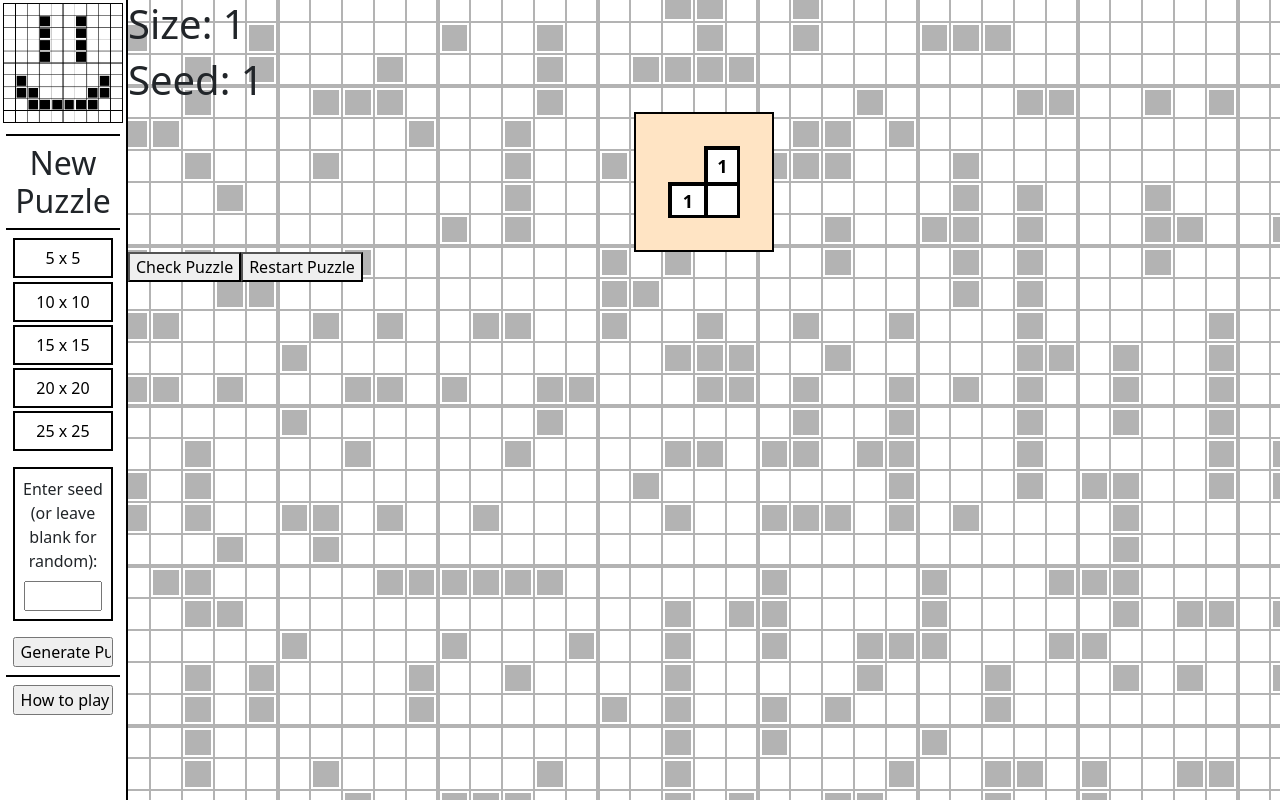
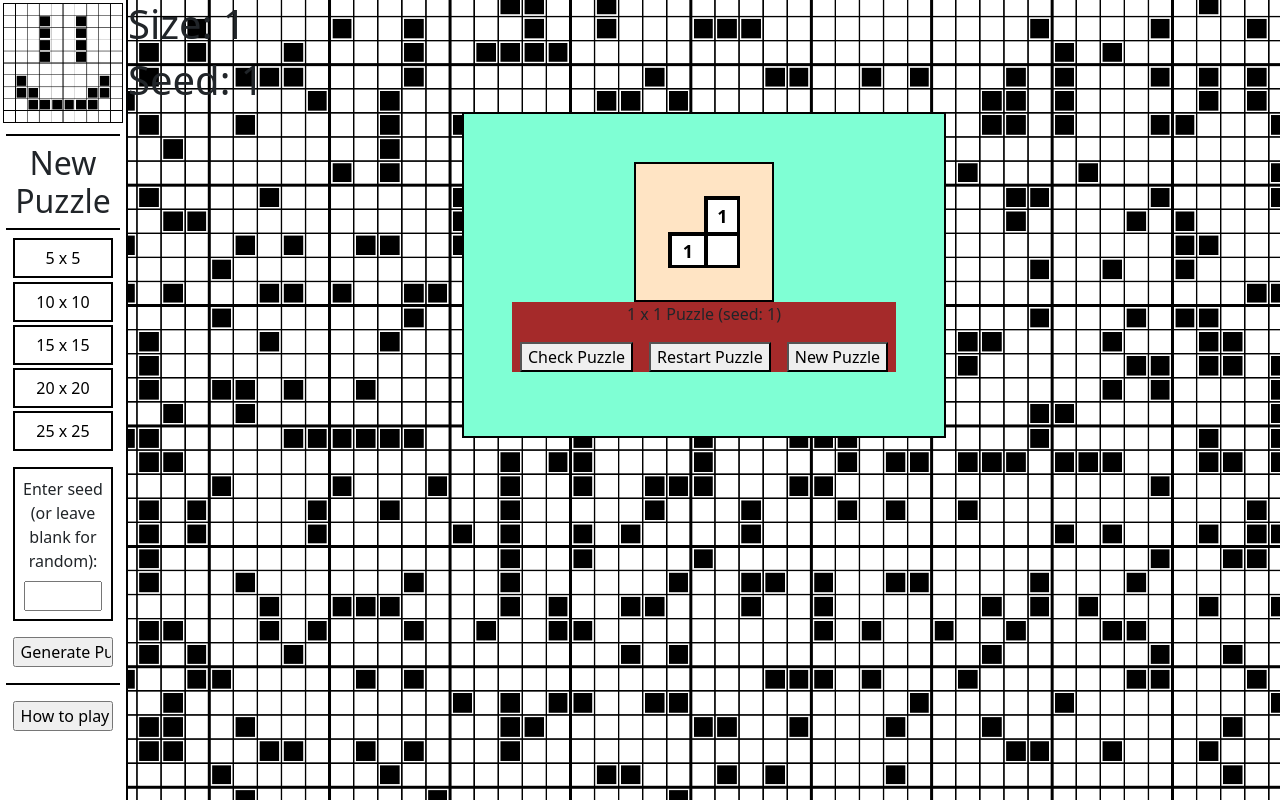
Before and after one commit to HoggTruman/nonogram, a React app: page /1/1 in a window 1280 px wide. Built offline with nearby package versions, Linux system fonts and the light colour scheme.

Commit message:
Add New Puzzle button + confirm

```diff
--- a/src/components/PuzzleMenu.js
+++ b/src/components/PuzzleMenu.js
@@ -2,6 +2,7 @@ import React from "react";
 
 import checkPuzzle from "../utility/checkPuzzle";
 import "./styles/PuzzleMenu.css";
+import { getRandomSeed } from "../utility/puzzleUtility";
 
 
 class PuzzleMenu extends React.Component {
@@ -18,6 +19,7 @@ class PuzzleMenu extends React.Component {
   componentDidMount() {
     const checkButton = document.getElementById("btn-check-puzzle");
     const restartButton = document.getElementById("btn-restart-puzzle");
+    const newButton = document.getElementById("btn-new-puzzle");
 
     checkButton.addEventListener("click", () => {
       if (this.props.puzzleComplete) {
@@ -25,25 +27,44 @@ class PuzzleMenu extends React.Component {
       }
       const puzzleComplete = checkPuzzle(this.props.cells, this.props.solution);
       this.props.setPuzzleComplete(puzzleComplete);
-    })
+    });
 
     restartButton.addEventListener("click", () => {
       if (confirm("Are you sure you want to restart the puzzle?")) {
         this.props.setCells(this.props.defaultCells);
         this.props.setPuzzleComplete(null);
       }
+    });
+
+    newButton.addEventListener("click", () => {
+      if (this.props.puzzleComplete || confirm("Are you sure you want to start a new puzzle?")) {
+        this.props.navigateToNewPuzzlePage(
+          this.props.size,
+          getRandomSeed()
+        )
+      }
     })
   }
 
   render() {
     return (
-      <div>
+      <div id="puzzle-menu">
+        <p id="puzzle-info">
+          {`${this.props.size} x ${this.props.size} Puzzle (seed: ${this.props.seed})` }
+        </p>
+
+        <div id="puzzle-buttons">
           <button id="btn-check-puzzle">
             Check Puzzle
           </button>
           <button id="btn-restart-puzzle">
             Restart Puzzle
           </button>
+          <button id="btn-new-puzzle">
+            New Puzzle
+          </button>
+        </div>
+
         <div
           id="status-message"
           className={this.props.puzzleComplete? "complete": "incomplete"}
--- a/src/components/Sidebar.js
+++ b/src/components/Sidebar.js
@@ -3,6 +3,7 @@ import { BOARD_SIZES } from "../utility/constants";
 
 import "./styles/Sidebar.css";
 import logo from "../assets/logo.jpg";
+import { getRandomSeed } from "../utility/puzzleUtility";
 
 
 
@@ -17,11 +18,13 @@ class Sidebar extends React.Component {
     generatePuzzleButton.addEventListener('click', event => {
       event.preventDefault();
 
-      const formData = new FormData(document.getElementById("puzzle-form"));
-      const size = formData.get('puzzle-size');
-      const seed = formData.get('seed') || Math.floor(Math.random() * 1000000000);
+      if (this.props.puzzleComplete || confirm("Are you sure you want to start a new puzzle?")) {
+        const formData = new FormData(document.getElementById("puzzle-form"));
+        const size = formData.get('puzzle-size');
+        const seed = formData.get('seed') || getRandomSeed();
 
-      this.props.navigateToNewPuzzlePage(size, seed)
+        this.props.navigateToNewPuzzlePage(size, seed)
+      }
     })
   }
 
--- a/src/components/styles/PuzzleMenu.css
+++ b/src/components/styles/PuzzleMenu.css
@@ -1,3 +1,11 @@
+#puzzle-menu {
+  background-color: brown;
+}
+
+#puzzle-menu > p#puzzle-info {
+  text-align: center;
+}
+
 #status-message.complete {
   color: green;
 }
@@ -5,3 +13,13 @@
 #status-message.incomplete {
   color: red;
 }
+
+#puzzle-buttons {
+  display: flex;
+  justify-content: space-around;
+  margin: 1rem auto;
+}
+
+#puzzle-buttons > button {
+  margin: 0 0.5rem;
+}
--- a/src/components/styles/Sidebar.css
+++ b/src/components/styles/Sidebar.css
@@ -84,5 +84,5 @@ box-shadow: inset 0 0 0 2px white;
 #puzzle-form > input#generate-from-seed, #how-to-play {
   display: block;
   width: 80%;
-  margin: 0 auto;
+  margin: 1rem auto;
 }
--- a/src/pages/PuzzlePage.js
+++ b/src/pages/PuzzlePage.js
@@ -28,7 +28,7 @@ function PuzzlePage(props) {
     const newUrl = /*'puzzle' +*/ '/' + size + '/' + seed
     props.navigation(newUrl);
     setCells(generateDefaultCells(size));
-    setPuzzleComplete(null);  // use null instead of false initially to correspond to no message displayed?
+    setPuzzleComplete(null);
   }
 
   return (
@@ -36,10 +36,12 @@ function PuzzlePage(props) {
       <SideBar
         size={size}
         navigateToNewPuzzlePage={navigateToNewPuzzlePage}
+        puzzleComplete={puzzleComplete}
       />
       <main>
         <h1>Size: {size}</h1>
         <h1>Seed: {seed}</h1>
+        <div id="puzzle-area">
           <Puzzle
             size={size}
             seed={seed}
@@ -49,13 +51,17 @@ function PuzzlePage(props) {
             solution={solution}
           />
           <PuzzleMenu
+            size={size}
+            seed={seed}
             cells={cells}
             setCells={setCells}
             puzzleComplete={puzzleComplete}
             setPuzzleComplete={setPuzzleComplete}
             defaultCells={defaultCells}
             solution={solution}
+            navigateToNewPuzzlePage={navigateToNewPuzzlePage}
           />
+        </div>
       </main>
 
     </>
--- a/src/pages/styles/PuzzlePage.css
+++ b/src/pages/styles/PuzzlePage.css
@@ -1,8 +1,10 @@
-#root {
-  height: 100vh;
+body {
+  height: 100lvh;
   background-image: url("../../assets/bg.png");
-  background-color: rgba(255,255,255,0.7);
+  background-color: rgba(0,0,0,0.2);
   background-blend-mode: lighten;
+  background-attachment: fixed;
+  background-size: cover;
 }
 
 main {
@@ -10,5 +12,12 @@ main {
   left: 10%;
   width: 90%;
   height: 100%;
+}
 
+#puzzle-area {
+  background-color: aquamarine;
+  border: 2px solid black;
+  width: max-content;
+  padding: 3rem;
+  margin: 0 auto;
 }
--- a/src/utility/puzzleUtility.js
+++ b/src/utility/puzzleUtility.js
@@ -56,6 +56,16 @@ export function getNumBlockGroups(rowOrCol) {
 }
 
 
+/**
+ * Generate a random seed in a consistent range
+ *
+ * @returns A random seed integer
+ */
+export function getRandomSeed() {
+  return Math.floor(Math.random() * 1000000000);
+}
+
+
 
 /**
  * A helper function to generate the hints for the given array
```
Lines whose indentation alone changed are shown as unchanged.
